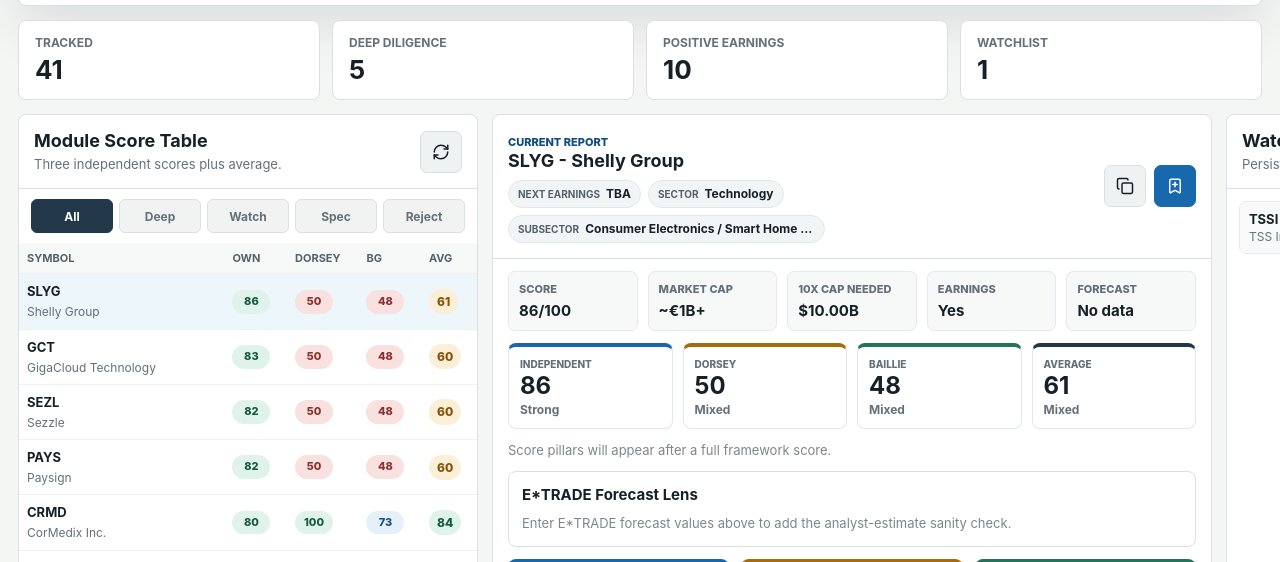
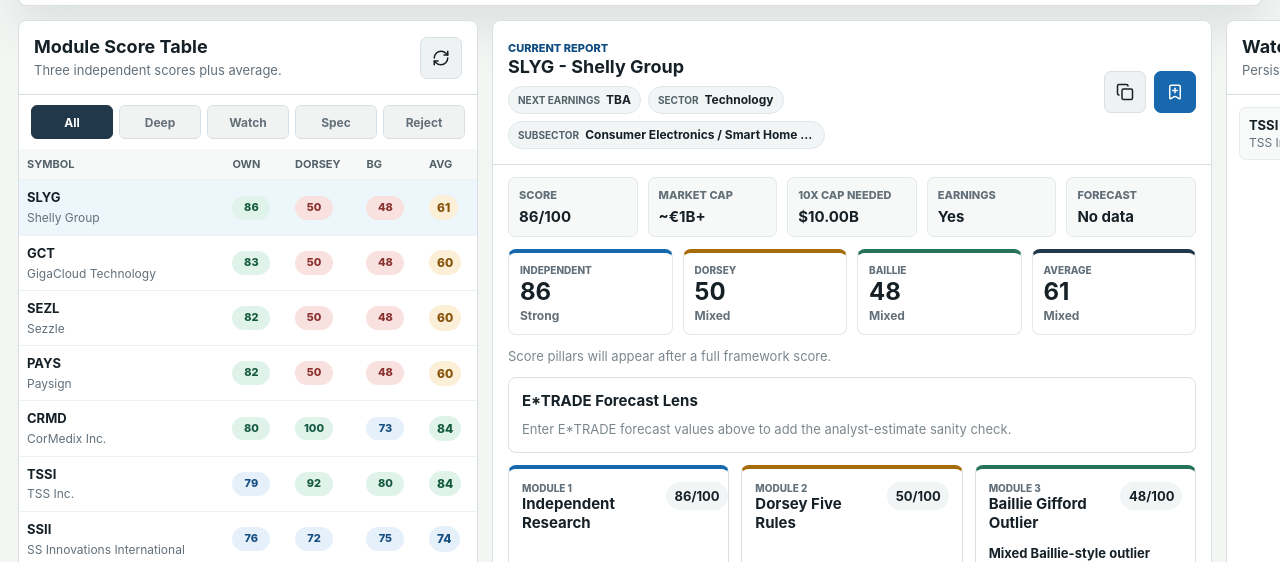
Before and after one commit to skydiver1118/my_yolo_test, a plain HTML site: page 10x-dashboard/index.html in a window 1280 px wide. Shown: the part 168-730 px from the top of the page. Drawn offline with nearby package versions, Linux system fonts and the light colour scheme.

Commit message:
Remove top dashboard metric strip

```diff
--- a/10x-dashboard/app.js
+++ b/10x-dashboard/app.js
@@ -305,10 +305,6 @@
 }
 
 function renderMetrics() {
-  $("trackedCount").textContent = state.scores.length;
-  $("deepCount").textContent = state.scores.filter((row) => Number(row.InvestmentScore) >= 80).length;
-  $("earningsCount").textContent = state.scores.filter((row) => `${row.PositiveEarningsNow_Basis || ""}`.startsWith("Yes")).length;
-  $("watchCount").textContent = state.watchlist.length;
   $("asOf").textContent = `Published GitHub Pages build as of ${data.asOf || "latest"}. Watchlist is saved in this browser.`;
 }
 
--- a/10x-dashboard/index.html
+++ b/10x-dashboard/index.html
@@ -4,7 +4,7 @@
     <meta charset="utf-8">
     <meta name="viewport" content="width=device-width, initial-scale=1">
     <title>10x Framework Dashboard</title>
-    <link rel="stylesheet" href="styles.css?v=2026060107">
+    <link rel="stylesheet" href="styles.css?v=2026060108">
   </head>
   <body>
     <main class="app-shell">
@@ -75,25 +75,6 @@
             </button>
           </div>
         </form>
-      </section>
-
-      <section class="metric-strip" aria-label="Dashboard summary">
-        <article>
-          <span>Tracked</span>
-          <strong id="trackedCount">--</strong>
-        </article>
-        <article>
-          <span>Deep Diligence</span>
-          <strong id="deepCount">--</strong>
-        </article>
-        <article>
-          <span>Positive Earnings</span>
-          <strong id="earningsCount">--</strong>
-        </article>
-        <article>
-          <span>Watchlist</span>
-          <strong id="watchCount">--</strong>
-        </article>
       </section>
 
       <section class="workspace-grid">
@@ -257,6 +238,6 @@
     <div id="toast" class="toast" role="status" aria-live="polite"></div>
     <script src="data/dashboard-data.js?v=2026060101"></script>
     <script src="https://unpkg.com/lucide@latest/dist/umd/lucide.min.js"></script>
-    <script src="app.js?v=2026060107"></script>
+    <script src="app.js?v=2026060108"></script>
   </body>
 </html>
--- a/10x-dashboard/styles.css
+++ b/10x-dashboard/styles.css
@@ -223,38 +223,11 @@
   width: 30px;
 }
 
-.metric-strip {
-  display: grid;
-  gap: 12px;
-  grid-template-columns: repeat(4, minmax(0, 1fr));
-  margin: 0 auto 14px;
-  max-width: 1680px;
-}
-
-.metric-strip article,
 .panel,
 .subpanel {
   background: var(--panel);
   border: 1px solid var(--line);
   border-radius: 8px;
-}
-
-.metric-strip article {
-  padding: 14px 16px;
-}
-
-.metric-strip span {
-  color: var(--muted);
-  display: block;
-  font-size: 12px;
-  font-weight: 700;
-  text-transform: uppercase;
-}
-
-.metric-strip strong {
-  display: block;
-  font-size: 26px;
-  margin-top: 4px;
 }
 
 .workspace-grid {
@@ -1008,7 +981,6 @@
     grid-column: 1 / -1;
   }
 
-  .metric-strip,
   .decision-row,
   .module-summary,
   .score-lens,
```
